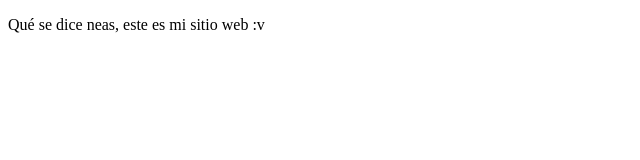
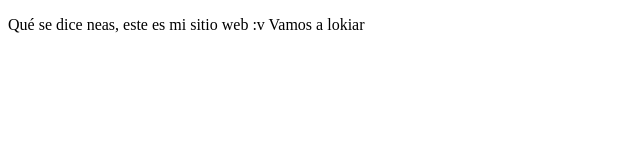
Before and after one commit to samueldev0104/PrimerPush, a plain HTML site: page index.html in a window 1280 px wide. Shown: the whole page, without its empty margins (0-640 px from the left). Drawn offline with Linux system fonts and the light colour scheme.

Commit message:
cambios agregamos vamos a lokiar

```diff
--- a/index.html
+++ b/index.html
@@ -9,6 +9,7 @@
 <body>
     <p>
         Qué se dice neas, este es mi sitio web :v
+        Vamos a lokiar
     </p>
 </body>
 </html>
```
